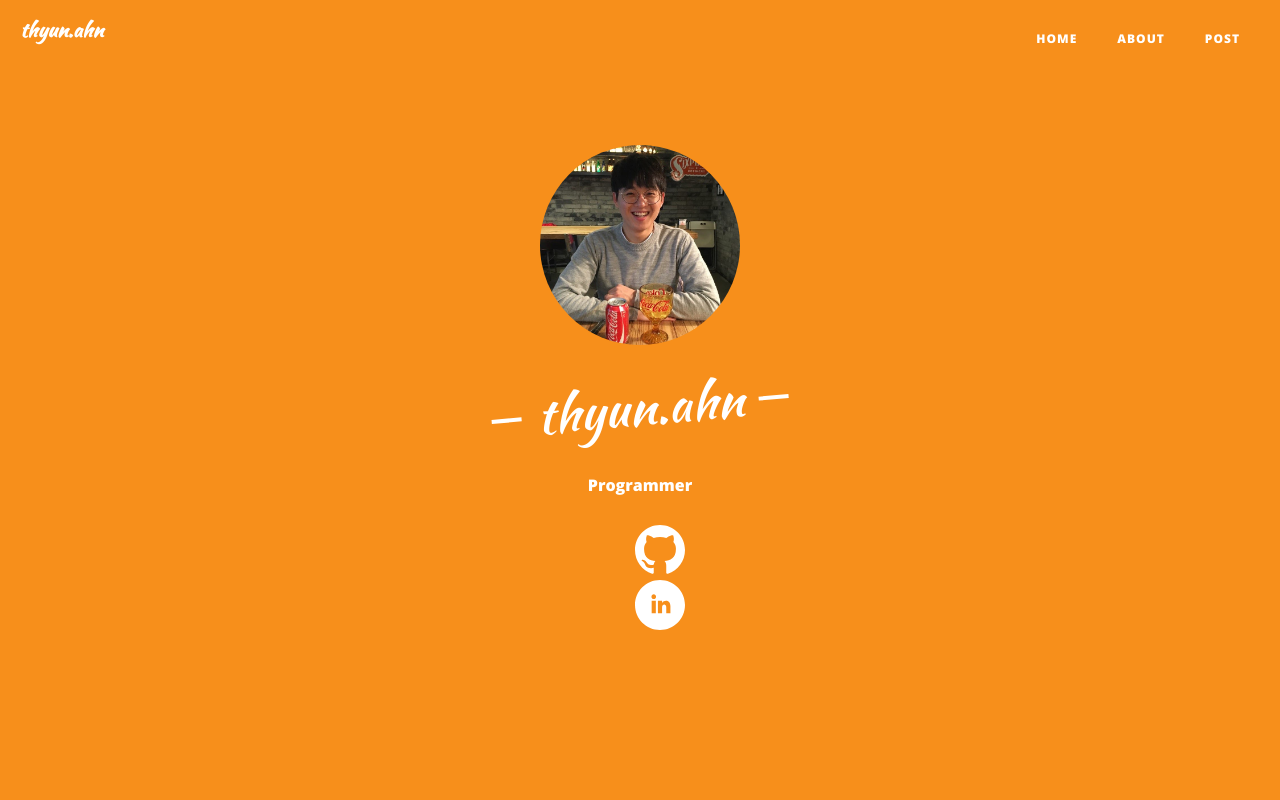
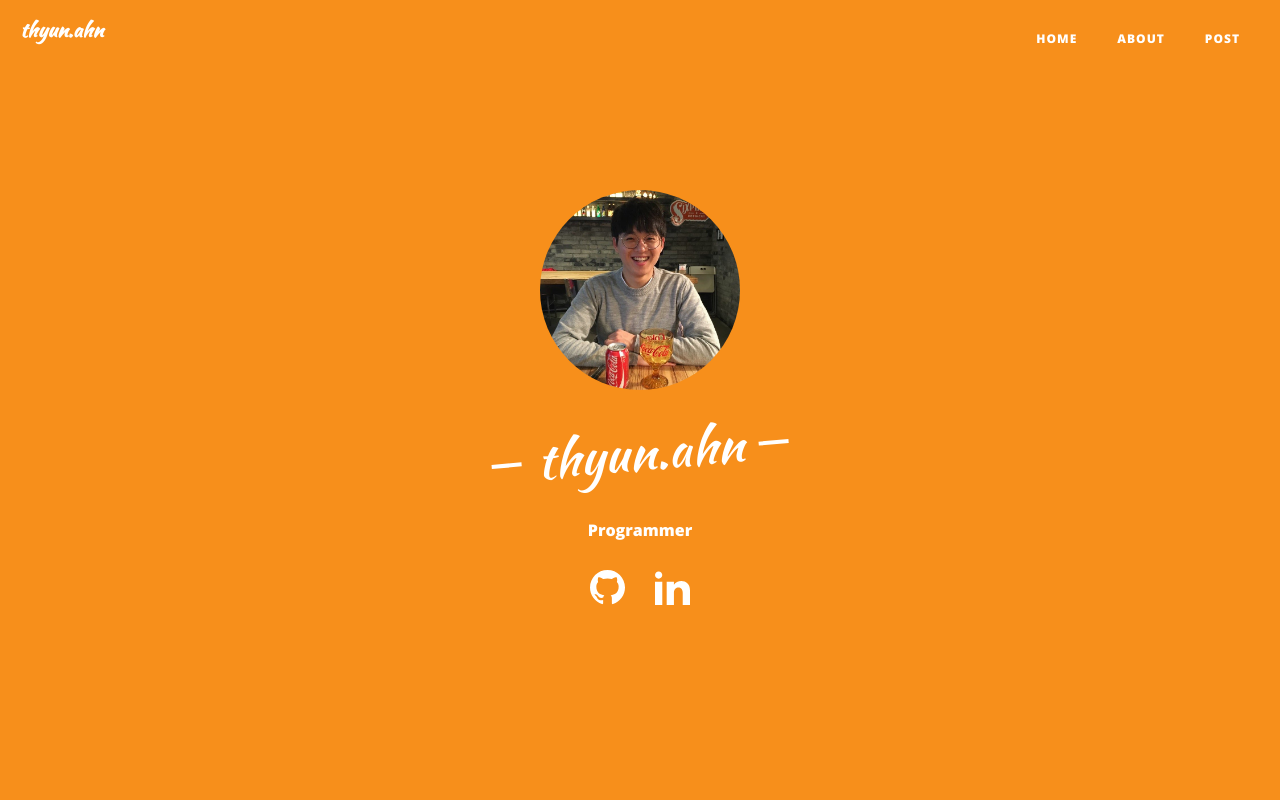
Before and after one commit to thyun1121/practiceCSS, a plain HTML site: page blogDesign/about.html in a window 1280 px wide. Shown: the top 800 px of the page. Drawn offline with nearby package versions, Linux system fonts and the light colour scheme.

Commit message:
finish about header css coding

```diff
--- a/blogDesign/about.html
+++ b/blogDesign/about.html
@@ -63,7 +63,7 @@
                   <a href="">
                     <svg xmlns="http://www.w3.org/2000/svg" viewBox="0 0 24 24">
                       <path
-                        d="M12 0c-6.627 0-12 5.373-12 12s5.373 12 12 12 12-5.373 12-12-5.373-12-12-12zm-2 16h-2v-6h2v6zm-1-6.891c-.607 0-1.1-.496-1.1-1.109 0-.612.492-1.109 1.1-1.109s1.1.497 1.1 1.109c0 .613-.493 1.109-1.1 1.109zm8 6.891h-1.998v-2.861c0-1.881-2.002-1.722-2.002 0v2.861h-2v-6h2v1.093c.872-1.616 4-1.736 4 1.548v3.359z"
+                        d="M4.98 3.5c0 1.381-1.11 2.5-2.48 2.5s-2.48-1.119-2.48-2.5c0-1.38 1.11-2.5 2.48-2.5s2.48 1.12 2.48 2.5zm.02 4.5h-5v16h5v-16zm7.982 0h-4.968v16h4.969v-8.399c0-4.67 6.029-5.052 6.029 0v8.399h4.988v-10.131c0-7.88-8.922-7.593-11.018-3.714v-2.155z"
                       />
                     </svg>
                   </a>
--- a/blogDesign/about.js
+++ b/blogDesign/about.js
@@ -28,9 +28,10 @@ var isMobile = {
 var setHeightElement = document.getElementsByClassName("js__fullHeight")[0];
 
 var fullHeight = function() {
-  if (!isMobile.any()) {
-    setHeightElement.style.height = window.innerHeight + "px";
-  }
+  setHeightElement.style.height = window.innerHeight + "px";
+  // if (!isMobile.any()) {
+  //   setHeightElement.style.height = window.innerHeight + "px";
+  // }
 };
 
 fullHeight();
--- a/blogDesign/aboutStyles.css
+++ b/blogDesign/aboutStyles.css
@@ -94,8 +94,6 @@ p {
   list-style: none;
   display: flex;
   justify-content: flex-end;
-  margin: 0;
-  padding: 0;
 }
 .menu__item {
   font-family: "Open Sans", "Helvetica Neue", Helvetica, Arial, sans-serif;
@@ -193,7 +191,7 @@ p {
   size: 20px;
 }
 
-svg {
+.footer svg {
   width: 50px;
   height: 50px;
 }
@@ -292,6 +290,11 @@ svg {
 }
 
 /* about css */
+.my__info ul,
+.menu__list {
+  padding: 0;
+  margin: 0;
+}
 .thyun__pic {
   background: url("thyunAhnMain.jpeg");
   background-size: cover;
@@ -370,4 +373,11 @@ svg {
 }
 .my__info svg {
   fill: white;
+  width: 35px;
+  height: 35px;
 }
+
+.my__info .sns__list {
+  display: flex;
+  justify-content: center;
+}
```
